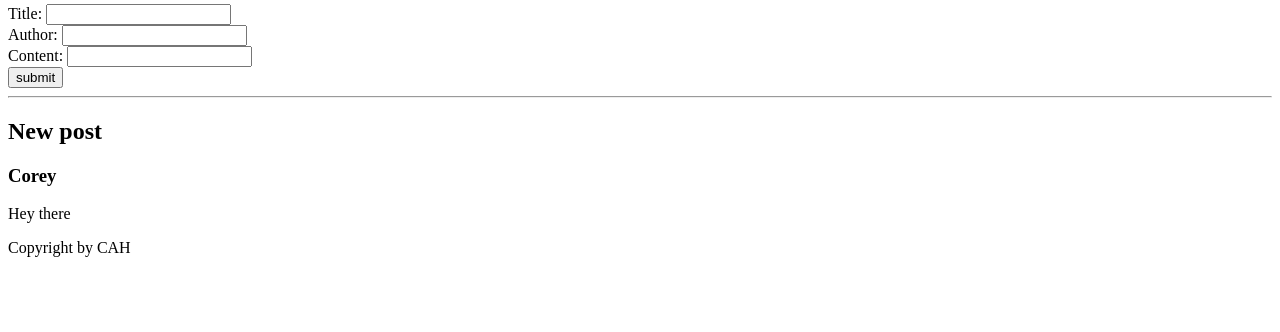
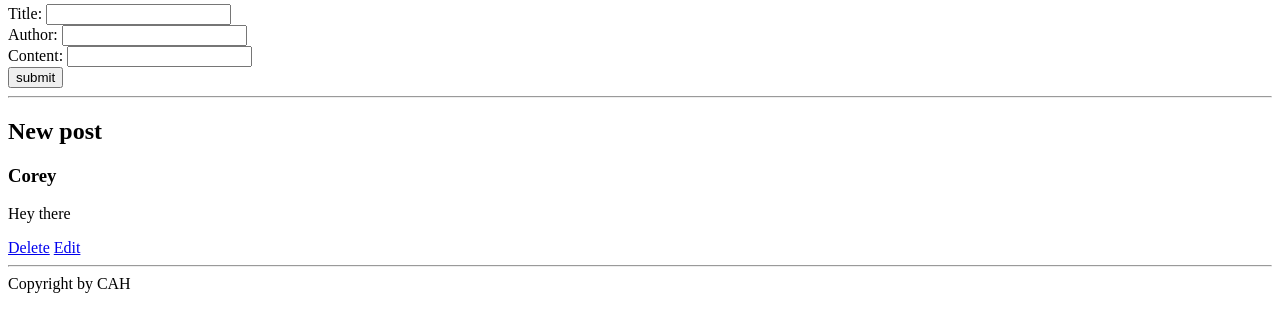
Before and after one commit to hibenca/Health-and-Technology-Website, a Flask app: page /posts in a window 1280 px wide. Shown: the part 145-477 px from the top of the page. Run offline with Flask 2, Linux system fonts and the light colour scheme; data comes from the database, SQL or seed files in the repository; both versions use the stored data as it was after the commit.

Commit message:
Skeleton website completed

```diff
--- a/app.py
+++ b/app.py
@@ -35,6 +35,27 @@ def posts():
         all_posts = BlogPosts.query.all()
         return render_template("posts.html", posts=all_posts)
 
+@app.route('/posts/delete/<int:id>')
+def delete(id):
+    post = BlogPosts.query.get(id)
+    db.session.delete(post)
+    db.session.commit()
+    return redirect("/posts")
+
+@app.route('/posts/edit/<int:id>', methods=["GET", "POST"])
+def edit(id):
+    post = BlogPosts.query.get(id)
+
+    if request.method == "POST":
+        post.title = request.form['title']
+        post.author = request.form['author']
+        post.content = request.form['content']
+        db.session.commit()
+        return redirect('/posts')
+    else:
+        return render_template("/edit.html", post=post)
+
+
 @app.route('/<string:user>')
 def user(user):
     return f"What up {user}"
--- a/templates/posts.html
+++ b/templates/posts.html
@@ -27,5 +27,8 @@
             <h3>N/A</h3>
         {% endif %}
         <p>{{ post.content }}</p>
+        <a href="/posts/delete/{{ post.id }}">Delete</a>
+        <a href="/posts/edit/{{ post.id }}">Edit</a>
+        <hr>
     {% endfor %}
 {% endblock %}
```
Also changed, not shown: templates/edit.html (added, +22 -0 lines), posts.db.
